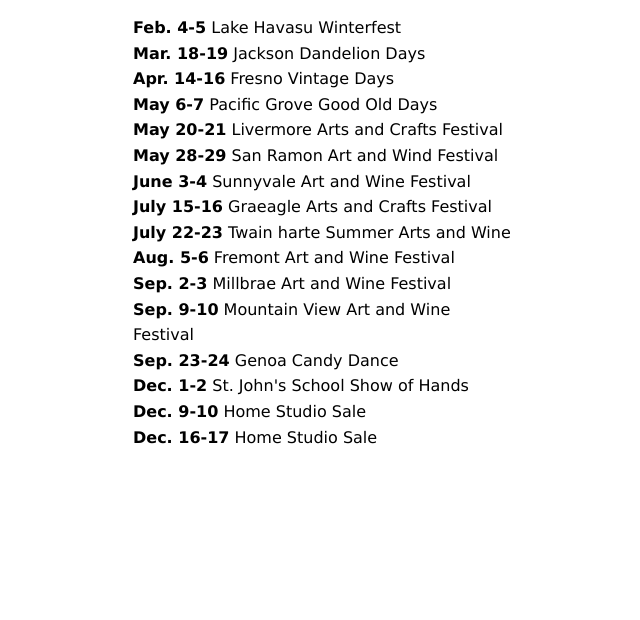
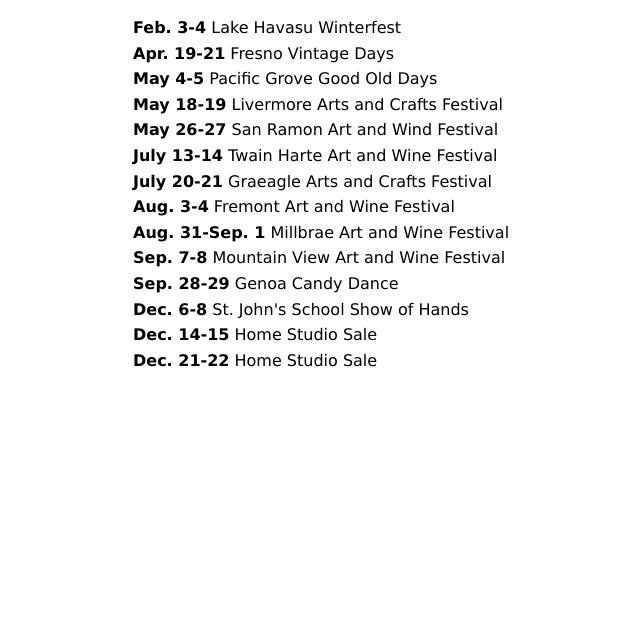
Before and after one commit to pearsallstoneware/website, a plain HTML site: page index.html in a window 1280 px wide. Shown: the part 180-800 px from the top of the page, without its empty margins (317-957 px from the left). Drawn offline with Linux system fonts and the light colour scheme.

Commit message:
2024 updates

```diff
--- a/index.html
+++ b/index.html
@@ -61,29 +61,27 @@
     <div id="text-wrapper">
       <header>
         <h1>Pearsall Stoneware</h1>
-        <h2>2023 Show List</h2>
+        <h2>2024 Show List</h2>
         <p><a href="mailto:pearsallstoneware@gmail.com">pearsallstoneware@gmail.com</a></p>
         <p>11820 E. Louise Ave</p>
         <p>Manteca, CA 95336</p>
         <p><a href="tel:+2098257792">209-825-7792</a></p>
       </header>
       <div id="shows">
-        <p><b>Feb. 4-5</b> Lake Havasu Winterfest</p>
-        <p><b>Mar. 18-19</b> Jackson Dandelion Days</p>
-        <p><b>Apr. 14-16</b> Fresno Vintage Days</p>
-        <p><b>May 6-7</b> Pacific Grove Good Old Days</p>
-        <p><b>May 20-21</b> Livermore Arts and Crafts Festival</p>
-        <p><b>May 28-29</b> San Ramon Art and Wind Festival</p>
-        <p><b>June 3-4</b> Sunnyvale Art and Wine Festival</p>
-        <p><b>July 15-16</b> Graeagle Arts and Crafts Festival</p>
-        <p><b>July 22-23</b> Twain harte Summer Arts and Wine</p>
-        <p><b>Aug. 5-6</b> Fremont Art and Wine Festival</p>
-        <p><b>Sep. 2-3</b> Millbrae Art and Wine Festival</p>
-        <p><b>Sep. 9-10</b> Mountain View Art and Wine Festival</p>
-        <p><b>Sep. 23-24</b> Genoa Candy Dance</p>
-        <p><b>Dec. 1-2</b> St. John's School Show of Hands</p>
-        <p><b>Dec. 9-10</b> Home Studio Sale</p>
-        <p><b>Dec. 16-17</b> Home Studio Sale</p>
+        <p><b>Feb. 3-4</b> Lake Havasu Winterfest</p>
+        <p><b>Apr. 19-21</b> Fresno Vintage Days</p>
+        <p><b>May 4-5</b> Pacific Grove Good Old Days</p>
+        <p><b>May 18-19</b> Livermore Arts and Crafts Festival</p>
+        <p><b>May 26-27</b> San Ramon Art and Wind Festival</p>
+        <p><b>July 13-14</b> Twain Harte Art and Wine Festival</p>
+        <p><b>July 20-21</b> Graeagle Arts and Crafts Festival</p>
+        <p><b>Aug. 3-4</b> Fremont Art and Wine Festival</p>
+        <p><b>Aug. 31-Sep. 1</b> Millbrae Art and Wine Festival</p>
+        <p><b>Sep. 7-8</b> Mountain View Art and Wine Festival</p>
+        <p><b>Sep. 28-29</b> Genoa Candy Dance</p>
+        <p><b>Dec. 6-8</b> St. John's School Show of Hands</p>
+        <p><b>Dec. 14-15</b> Home Studio Sale</p>
+        <p><b>Dec. 21-22</b> Home Studio Sale</p>
       </div>
     </div>
     <!--img class="dadpic" src="./dad.jpg" alt="Randy Pearsall next to a giant pot, in a studio full of pottery, wielding an experimental glazing gun."-->
```
